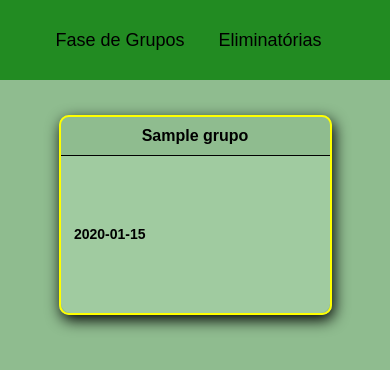
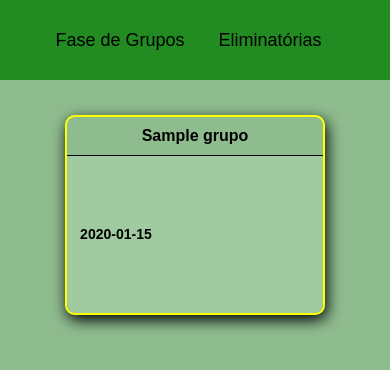
Before and after one commit to bruno-zaccariello/TabelaCopa, a Django app: page / in a window 390 px wide. Shown: the top 370 px of the page. Run offline with Django 3.2, Linux system fonts and the light colour scheme; tables that the repository leaves empty hold one stand-in row (Sample ...).

Commit message:
Update Final2

```diff
--- a/core/static/css/grupos.css
+++ b/core/static/css/grupos.css
@@ -47,3 +47,14 @@ h2 {
     margin: 0 auto;
     width: 90%;
 }
+
+@media screen and (max-width: 900px) {
+
+    .grupos_wrapper {
+        width: 95%;
+    }
+
+    .grupo_box {
+        width: 70%;
+    }
+}
--- a/core/static/css/site.css
+++ b/core/static/css/site.css
@@ -43,3 +43,9 @@ div.menu_link:hover {
 .content {
     width: 100%;
 }
+
+@media screen and (max-width: 900px) {
+    .div.menu_link {
+        width: 50%;
+    }
+}
```
Also changed, not shown: core/static/css/pag_grupo.css (+7 -0 lines).
